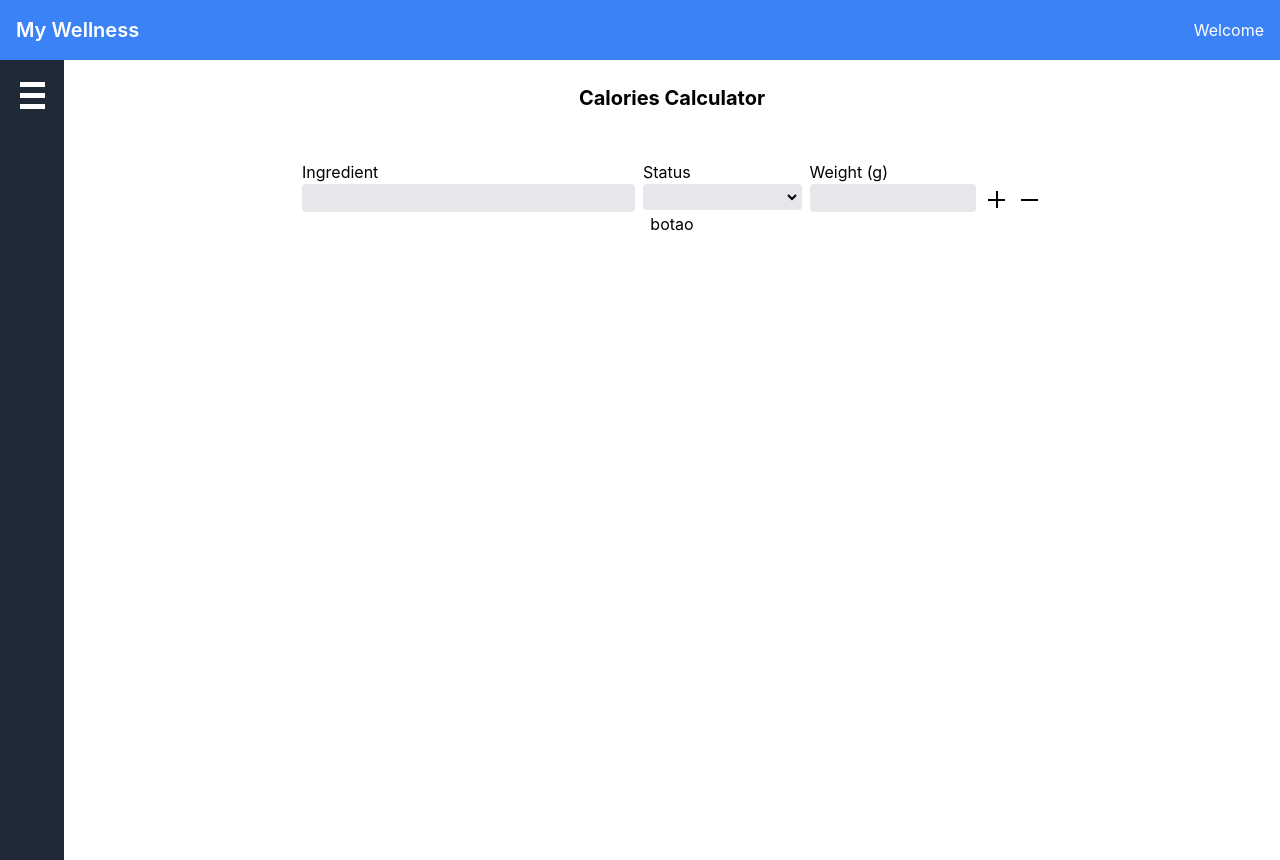
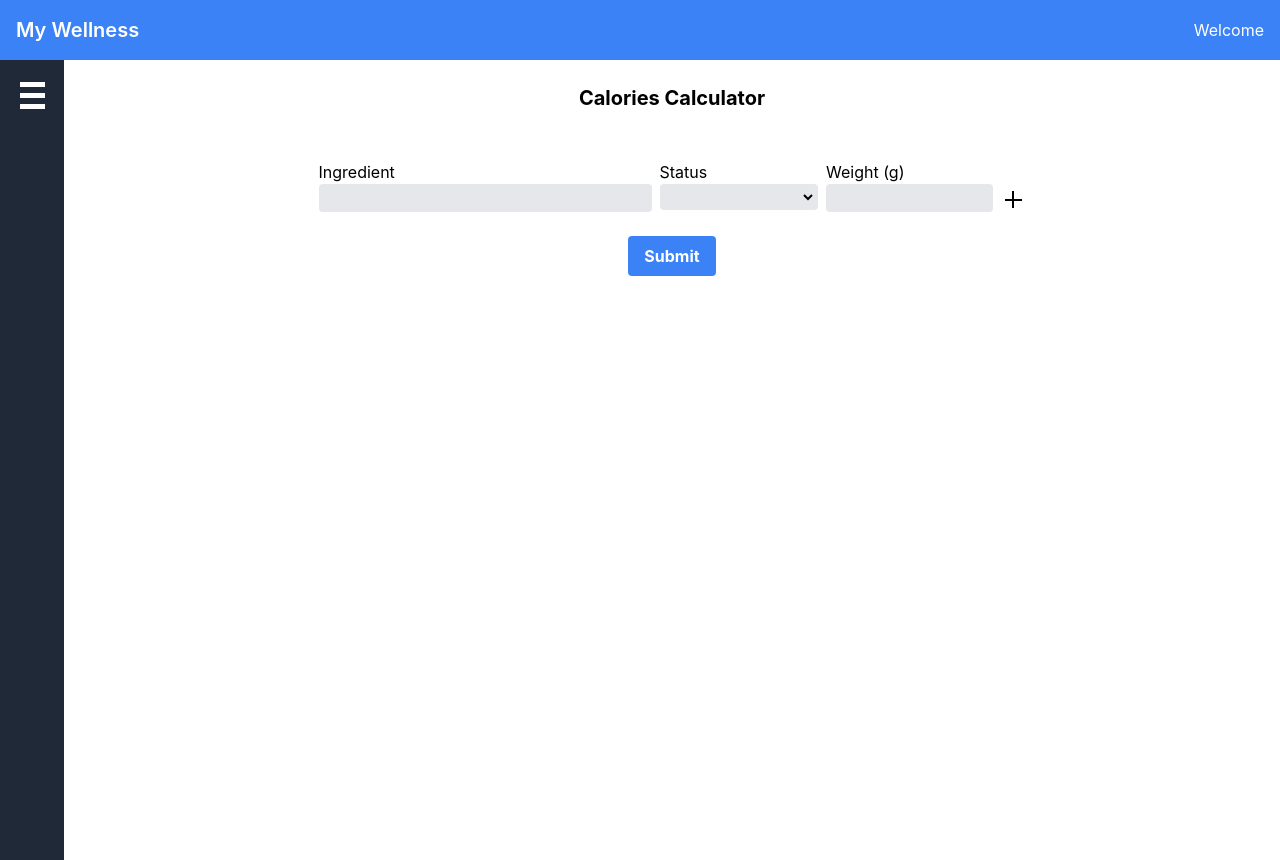
Before and after one commit to devTurambar/myWellnessReact-Node, a React (Create React App) app: page /pages/MealCalculator in a window 1280 px wide. Built offline with nearby package versions, Linux system fonts and the light colour scheme.

Commit message:
Meal calculator form submission, pass data and redirect to results page

```diff
--- a/src/components/FormCalculator.tsx
+++ b/src/components/FormCalculator.tsx
@@ -3,13 +3,17 @@ import { Link } from "react-router-dom";
 import FormCalculatorLine from "./FormCalculatorLine";
 import { useRef, useState } from "react";
 
-const FormCalculator = () => {
+interface Props {
+    getApiFunc: (input: object) => void;
+  }
+
+const FormCalculator: React.FC<Props> = (props) => {
     const fieldsRef = useRef(null);
 
-    const [fieldsArray, setFieldsArray] = useState([<FormCalculatorLine key={1}/>]);
+    const [fieldsArray, setFieldsArray] = useState([<FormCalculatorLine key={1} lineNumber="1"/>]);
 
     const addLine = () => {
-        setFieldsArray([...fieldsArray,<FormCalculatorLine key={fieldsArray.length+1}/>])
+        setFieldsArray([...fieldsArray,<FormCalculatorLine key={fieldsArray.length+1} lineNumber={`${fieldsArray.length+1}`} />])
     }
     const removeLine = () => {
         let copy = [...fieldsArray];
@@ -22,13 +26,22 @@ const FormCalculator = () => {
             const form = e.target;
             const formData = new FormData(form);
             const formJson = Object.fromEntries(formData.entries());
-            const x = formData.entries().next().value;
-            console.log(formData.entries().next().value);
-            console.log(formJson);
+            props.getApiFunc(formJson);
         }else {
             // Handle the case where e.target is not an HTMLFormElement
             console.error("Unexpected event target type");
         }
+        // e.preventDefault();
+        // if (e.target instanceof HTMLFormElement) {
+        //     const form = e.target;
+        //     var formData = new FormData(form);
+        //     for (const [key, value] of formData.entries()) {
+        //     console.log(key, value);
+        //    }
+        // }else {
+        //     // Handle the case where e.target is not an HTMLFormElement
+        //     console.error("Unexpected event target type");
+        // }
     }
     return (
         <div className="block">
@@ -43,18 +56,20 @@ const FormCalculator = () => {
                         <div className="plus">
                         </div>
                     </div>
-                    <div className="mt-auto" onClick={removeLine}>
+                    <div className={`mt-auto ${fieldsArray.length == 1 ? "hidden" : "block"}`} onClick={removeLine}>
                         <div className="minus">
                         </div>
                     </div>
                 </div>
                 <div className="flex justify-center">
                     <span className="">
-                        {/* <Button
-                            buttonText="Submit"
-                            type="submit"
-                            func={() =>{}}
-                        /> */}<button type="submit">botao</button>
+                    {/* <Link to="../pages/MealResults"> */}
+                            <Button
+                                buttonText="Submit"
+                                type="submit"
+                                func={() =>{}}
+                            />
+                        {/* </Link> */}
                     </span>
                 </div>
             </form>
--- a/src/components/FormCalculatorLine.tsx
+++ b/src/components/FormCalculatorLine.tsx
@@ -1,21 +1,21 @@
 import Button from "./Button";
 import { Link } from "react-router-dom";
 
-const FormCalculatorLine = () => {
+const FormCalculatorLine = ({lineNumber}:{lineNumber:string}) => {
     return (
         <div className="w-full grid grid-flow-row sm:grid-flow-col grid-auto-column-form gap-2">
             <div className="ingredient flex flex-col flex-1">
                 <label className="mr-2">
                     Ingredient
                 </label>
-                <input className="bg-gray-200 border-2 rounded" type="text" form="formCalc" required />
+                <input className="bg-gray-200 border-2 rounded" name={`ingredient${lineNumber}`} type="text" form="formCalc" required />
             </div>
             <div className="flex gap-2 flex-1">
                 <div className="status flex flex-col w-1/2">
                     <label className="mr-2">
                     Status
                     </label>
-                    <select className="bg-gray-200 border-2 rounded" form="formCalc">
+                    <select className="bg-gray-200 border-2 rounded" name={`status${lineNumber}`} form="formCalc">
                         <option>
 
                         </option>
@@ -34,7 +34,7 @@ const FormCalculatorLine = () => {
                     <label className="mr-2">
                         Weight (g)
                     </label>
-                    <input className="bg-gray-200 border-2 rounded" type="number" form="formCalc" required/>
+                    <input className="bg-gray-200 border-2 rounded" name={`weight${lineNumber}`} type="number" form="formCalc" required/>
                 </div>
             </div>
         </div>
--- a/src/pages/MealCalculator.tsx
+++ b/src/pages/MealCalculator.tsx
@@ -2,13 +2,12 @@ import Title from "../components/Title"
 import FormCalculator from "../components/FormCalculator";
 import { useState } from "react";
 import Button from "../components/Button";
-import { Link } from "react-router-dom";
+import { Link, useNavigate } from "react-router-dom";
 
 const MealCalculator = () => {
-    const [formLines, setFormLines] = useState([<FormCalculator key={1}/>]);
+    const navigate = useNavigate();
 
     const url = "https://api.calorieninjas.com/v1/nutrition?query=";
-    const input = "lasagna"
     //TVb+m4l5q+j01R3UHU9l3g==fwV6FoHBmlXZ02jH
 
     // fetch(url+input, {
@@ -20,6 +19,14 @@ const MealCalculator = () => {
     // })
     // .then(response => response.json())
 
+    const handleInputFormData = () => {
+
+    }
+
+    const getApiData = (input:object) => {
+        console.log("here");
+        console.log(input);
+        // navigate("../pages/MealResults",{state:{id:1,name:'sabaoon'}});
         // fetch(url+input, {
         //     method: "GET",
         //     headers: { 'X-Api-Key': 'TVb+m4l5q+j01R3UHU9l3g==fwV6FoHBmlXZ02jH'}
@@ -40,13 +47,7 @@ const MealCalculator = () => {
         // }).catch (error => {
         //     console.error("Error:"+error);
         // });
-
-    const addFormLine = () => {
-        setFormLines([...formLines,<FormCalculator key={formLines.length+1} />])
     }
-    // setFormLines(formLines.splice(formLines.length-2,0,<FormCalculator key={formLines.length+1} />))
-
-
 
     return (
         <div className="w-full">
@@ -54,20 +55,9 @@ const MealCalculator = () => {
             <div className="flex flex-col items-center">
                 <div className="flex gap-2 justify-center">
                     <div className="flex flex-col gap-2">
-                        {/* {formLines.map(e => {return e})}                    */}
-                        <FormCalculator />
+                        <FormCalculator getApiFunc={getApiData}/>
                     </div>
-                    {/* <div className="flex justify-center items-center mt-auto" onClick={addFormLine}>
-                        <div className="plus">
                 </div>
-                    </div> */}
-                </div>
-                {/* <span className="">
-                    <Button
-                        buttonText="Submit"
-                        func={() =>{}}
-                    />
-                </span> */}
             </div>
         </div>
     );
--- a/src/pages/MealResults.tsx
+++ b/src/pages/MealResults.tsx
@@ -2,9 +2,11 @@
 import Title from "../components/Title"
 import FormCalculator from "../components/FormCalculator";
 import { useState } from "react";
+import { useLocation } from "react-router-dom";
 
 const MealResults = () => {
-
+    const location = useLocation();
+    console.log(location)
     return (
         <div className="w-full">
             <Title title="Meal Results"/>
--- a/tsconfig.json
+++ b/tsconfig.json
@@ -1,6 +1,7 @@
 {
   "compilerOptions": {
     "target": "es5",
+    "downlevelIteration": true,
     "lib": [
       "dom",
       "dom.iterable",
```
Lines whose indentation alone changed are shown as unchanged.
